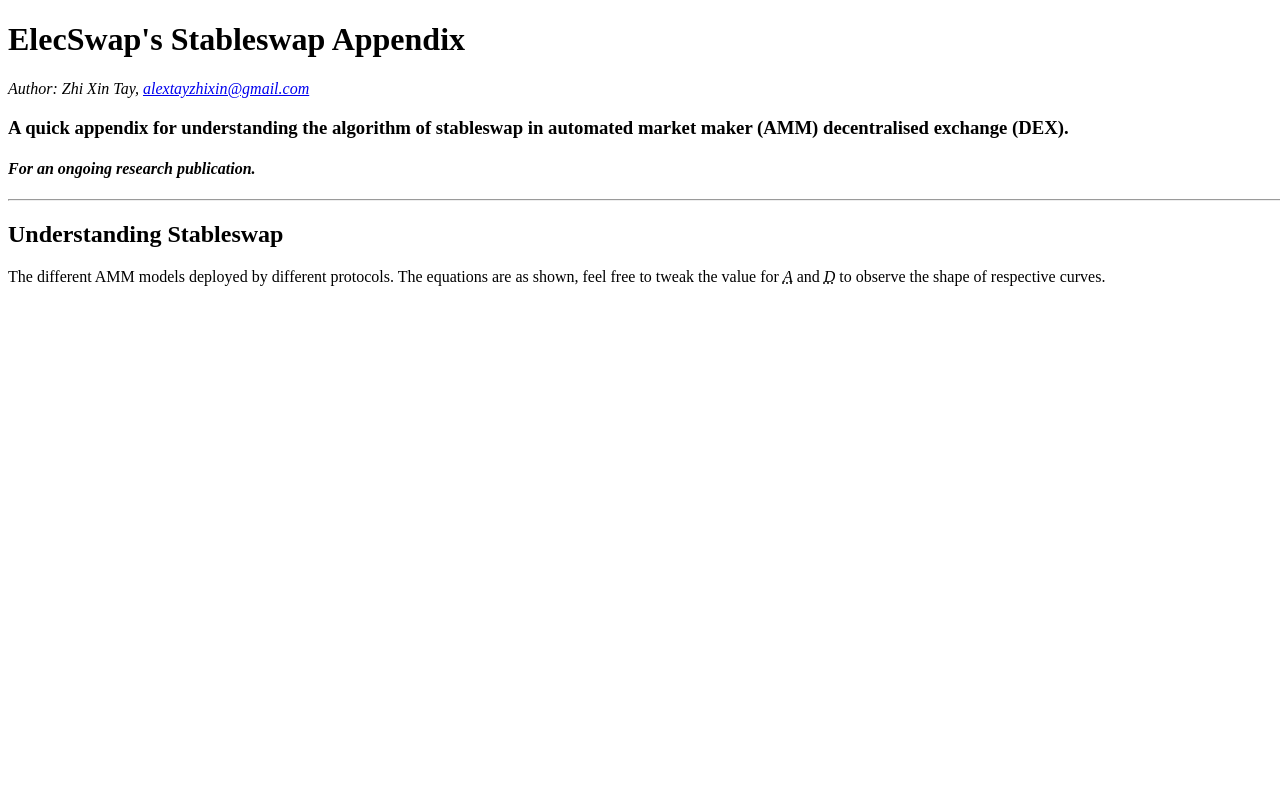
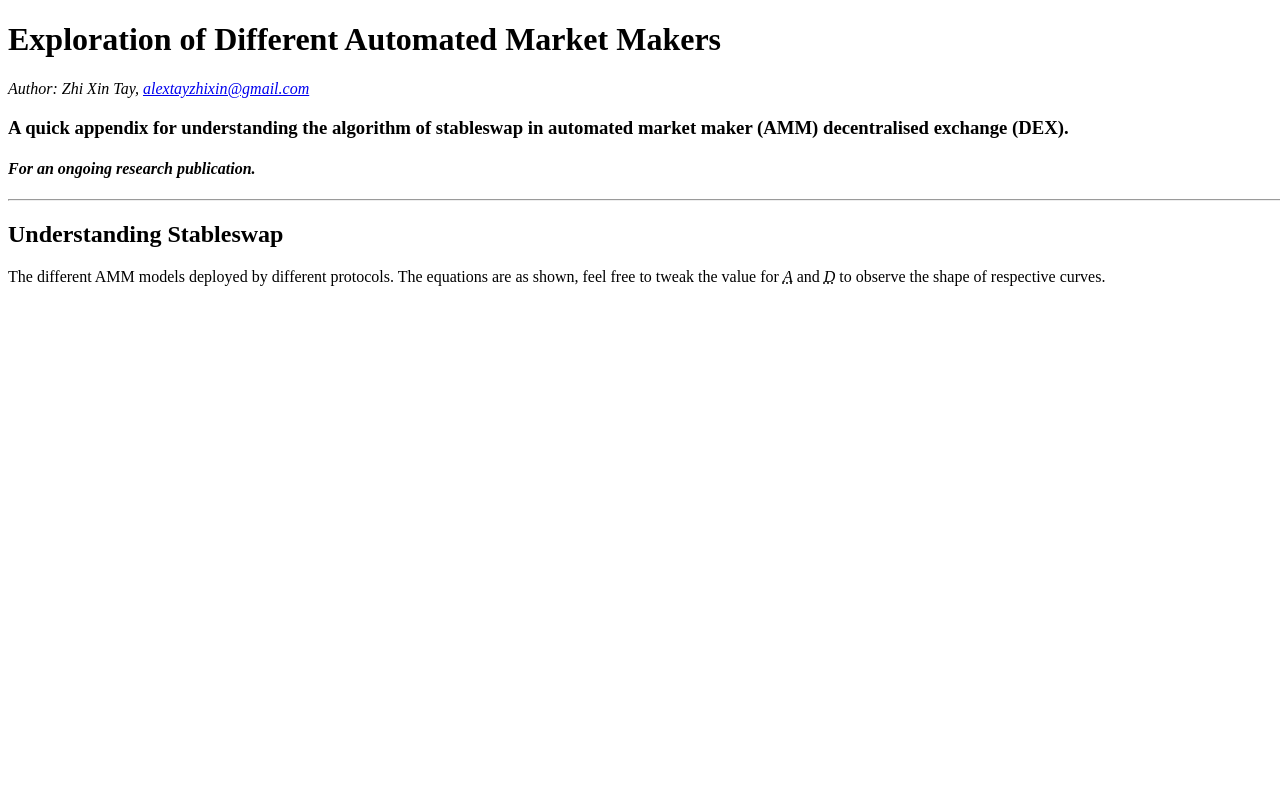
Before and after one commit to 0xganzo/elecswap-calculator, a plain HTML site: page index.html in a window 1280 px wide. Shown: the top 800 px of the page. Drawn offline with Linux system fonts and the light colour scheme; a script that the page names is missing.

Commit message:
Update index.html

```diff
--- a/index.html
+++ b/index.html
@@ -4,9 +4,9 @@
 <head>
   <meta charset="UTF-8" />
   <meta name="viewport" content="width=device-width" />
-  <title>ElecSwap's Stableswap Appendix</title>
+  <title>Stableswap Appendix</title>
 
-  <h1>ElecSwap's Stableswap Appendix</h1>
+  <h1>Exploration of Different Automated Market Makers</h1>
   <p><em>Author: Zhi Xin Tay, <a href="mailto:alextayzhixin@gmail.com">alextayzhixin@gmail.com</em></a>
   </p>
   <h3>A quick appendix for understanding the algorithm of stableswap in automated market maker (AMM) decentralised
```
